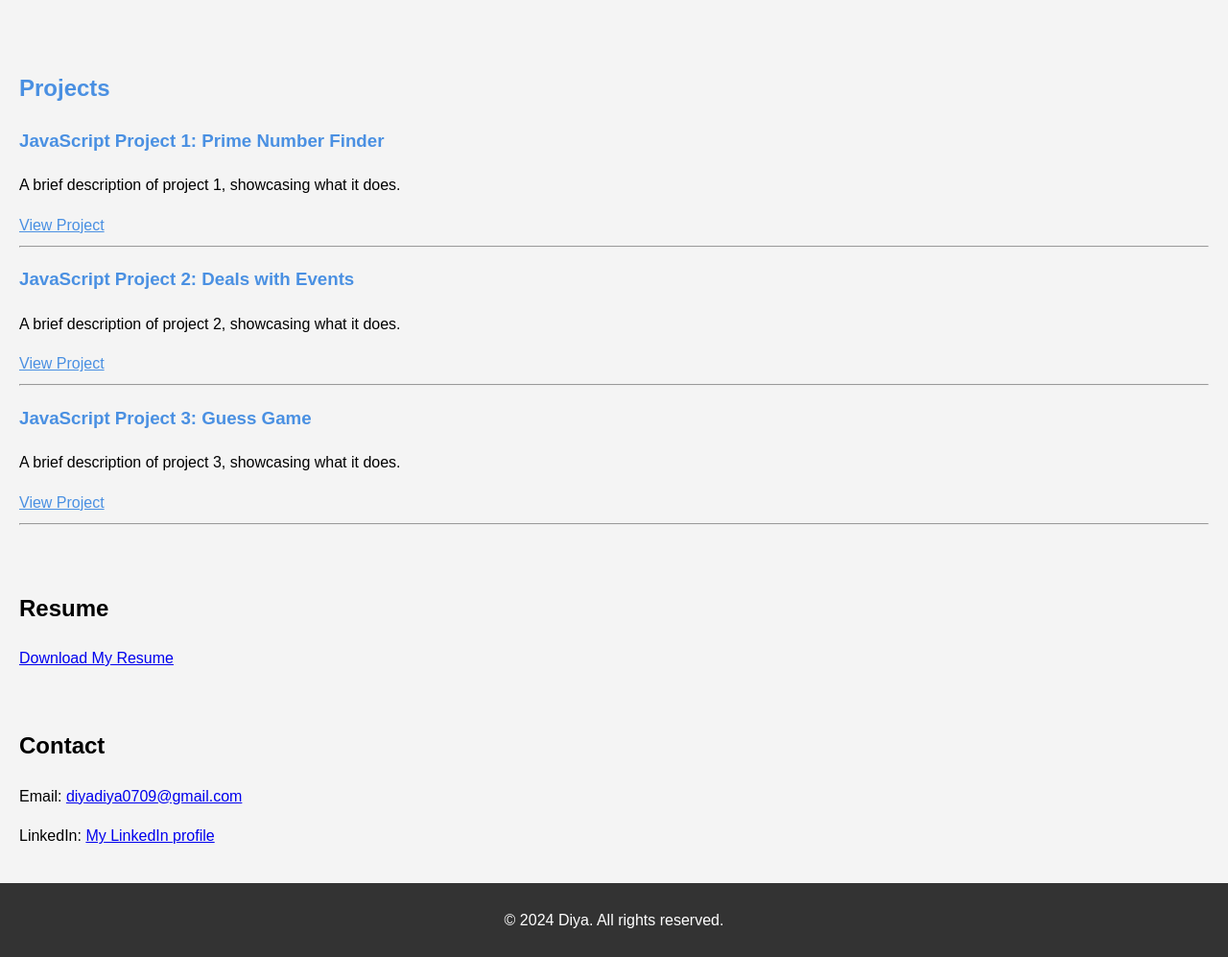
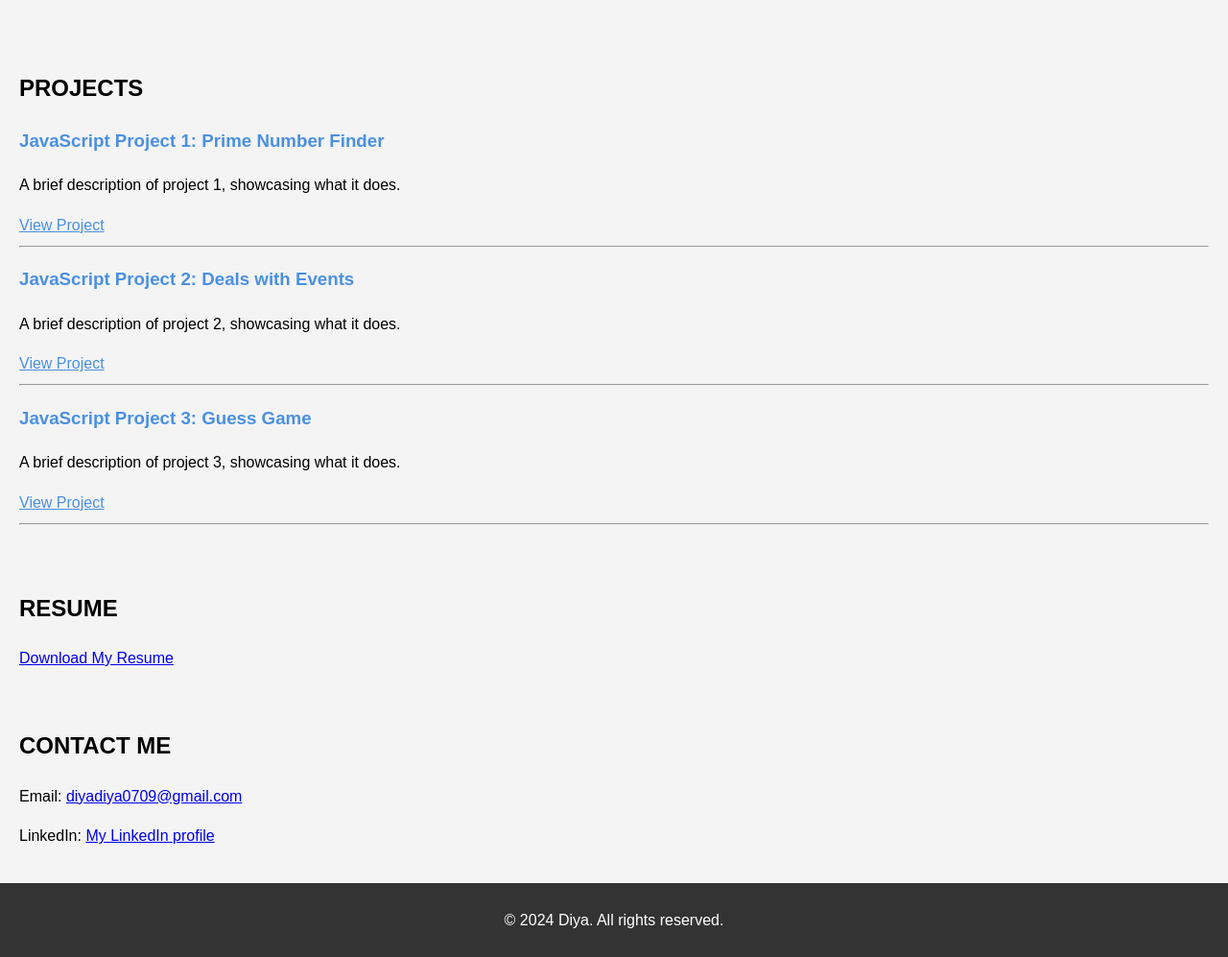
Before and after one commit to Diya-07/Portfolio_Website, a plain HTML site: page index.html in a window 1280 px wide. Shown: the part 759-1756 px from the top of the page at 96% size. Drawn offline with Linux system fonts and the light colour scheme.

Commit message:
Case change

```diff
--- a/index.html
+++ b/index.html
@@ -22,7 +22,7 @@
     </header>
 
     <section id="about">
-        <h2>About Me</h2>
+        <h2>ABOUT ME</h2>
         <p>I am an Aspiring Software Developer currently pursuing Computer System Technician - Software Support course in Mohawk College. I did internship recently as a Junior Business Analyst in Ministry of Transportation for 8 months. I have a appropriate knowledge of front end languages such as HTML, CSS, JavaScript and React and backend languages such as Java, Python, C# and Data Structure.</p>
     </section>
     <section id = "education">
@@ -43,18 +43,18 @@
         </ul>
     </section>
     <section id="projects">
-        <h2 style="color: #4a90e2;">Projects</h2>
+        <h2>PROJECTS</h2>
         <div id="project-list"></div> <!-- Placeholder for projects -->
     </section>
 
     <section id="resume">
-        <h2>Resume</h2>
+        <h2>RESUME</h2>
 
         <a href="resume.pdf" class="btn btn-primary" target="_blank">Download My Resume</a>
     </section>
 
     <section id="contact">
-        <h2>Contact</h2>
+        <h2>CONTACT ME</h2>
         <p>Email: <a href="mailto:diyadiya0709@gmail.com">diyadiya0709@gmail.com</a></p>
         <p>LinkedIn: <a href = "https://www.linkedin.com/in/diya-diya-416570309/"> My LinkedIn profile</a></p>
 
```
